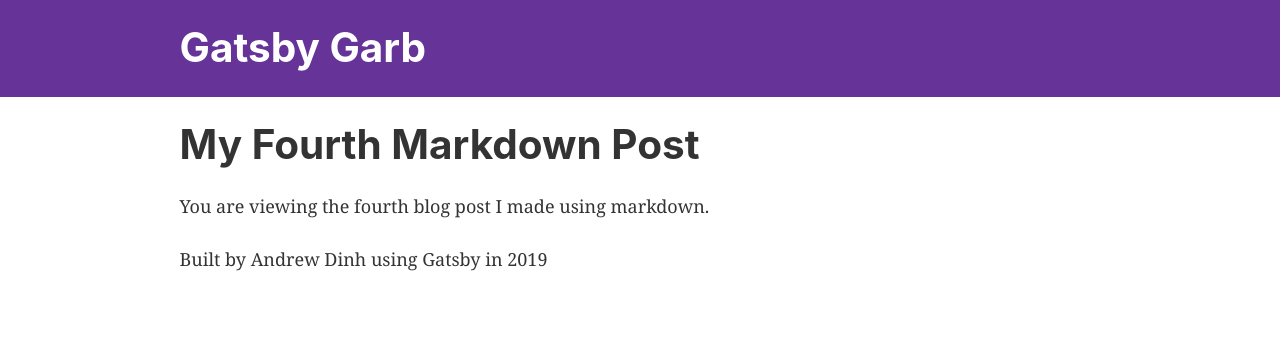
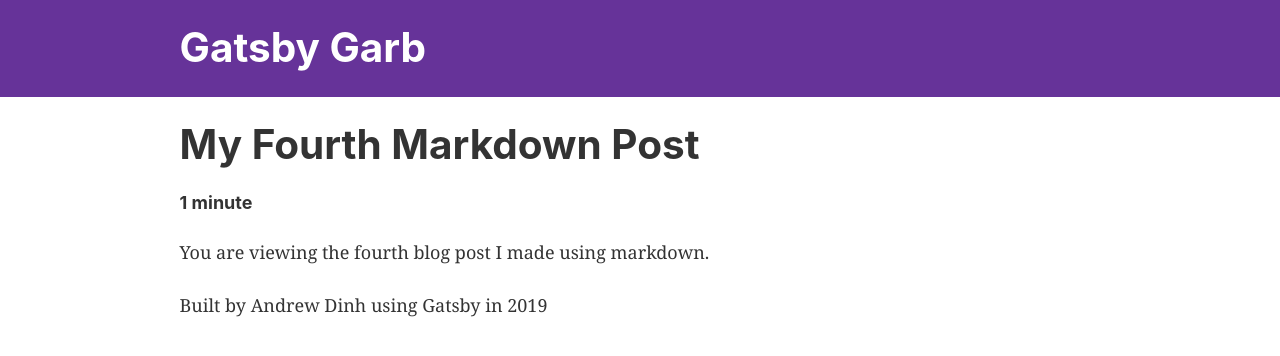
Before and after one commit to andrewtdinh/uTheGatsby, a Gatsby site in the folder gatsby-garb/: page /posts/post-four/ in a window 1280 px wide. Built offline with nearby package versions, Linux system fonts and the light colour scheme; Gatsby itself is replaced by a stand-in of ours.

Commit message:
Add time to read for each post

```diff
--- a/gatsby-garb/src/templates/post-template.js
+++ b/gatsby-garb/src/templates/post-template.js
@@ -7,6 +7,10 @@ export default ({ data: post}) => (
   <Layout>
     <div>
       <h1>{post.markdownRemark.frontmatter.title}</h1>
+      <h4>
+        {post.markdownRemark.timeToRead}{' '}
+        {post.markdownRemark.timeToRead > 1 ? "minutes" : "minute"}
+      </h4>
       <div dangerouslySetInnerHTML={{ __html: post.markdownRemark.html }}></div>
     </div>
   </Layout>
@@ -17,7 +21,8 @@ export const query = graphql`
     markdownRemark(fields: {
       slug: { eq: $slug}
     }) {
-      html,
+      html
+      timeToRead
       frontmatter {
         title
       }
```
